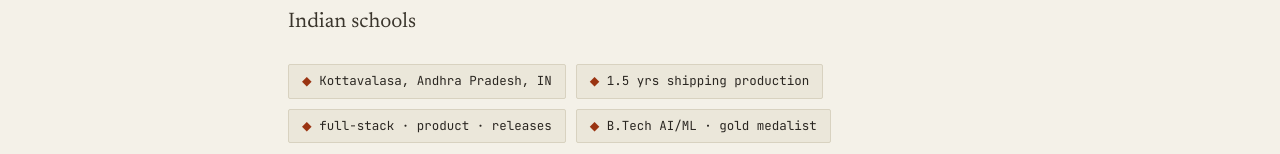
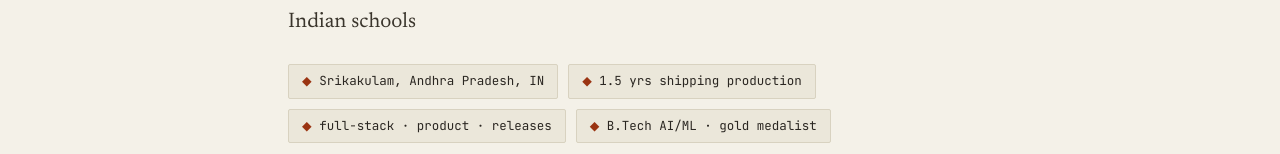
Before and after one commit to Govind-19/govind-dev, a Next.js app: page /resume in a window 1280 px wide. Shown: the part 251-405 px from the top of the page. Built offline with nearby package versions, Linux system fonts and the light colour scheme; no server answers.

Commit message:
Update resume location to Srikakulam
Co-Authored-By: Claude Opus 4.8 (1M context) <noreply@anthropic.com>

```diff
--- a/app/resume/page.tsx
+++ b/app/resume/page.tsx
@@ -9,7 +9,7 @@ export const metadata: Metadata = {
 };
 
 const FACTS = [
-  "Kottavalasa, Andhra Pradesh, IN",
+  "Srikakulam, Andhra Pradesh, IN",
   "1.5 yrs shipping production",
   "full-stack · product · releases",
   "B.Tech AI/ML · gold medalist",
```
